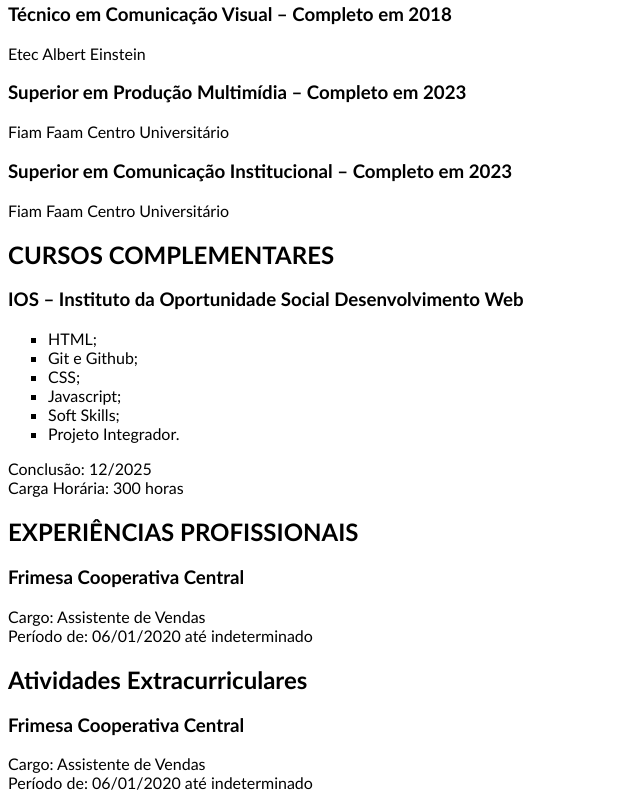
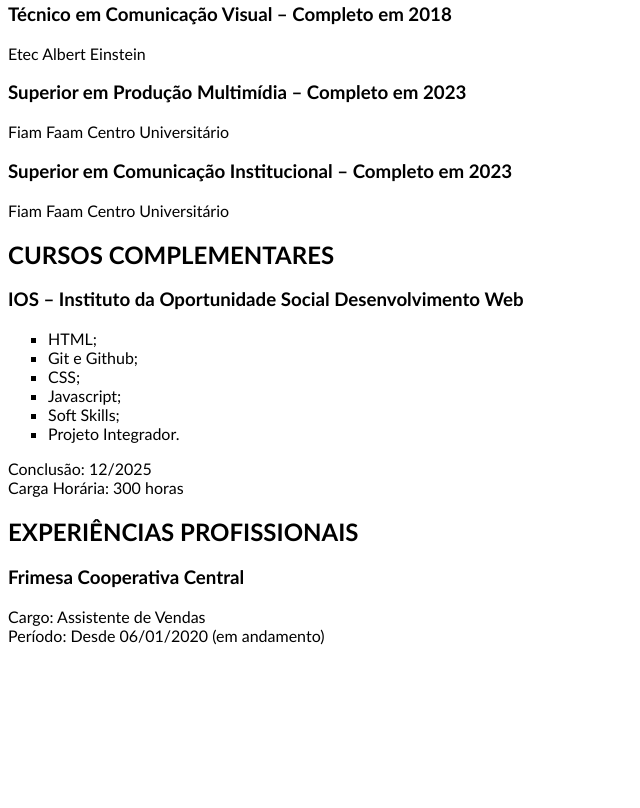
Before and after one commit to jorgedhrr/curriculo-html, a plain HTML site: page index.html in a window 1280 px wide. Shown: the part 351-1159 px from the top of the page, without its empty margins (0-640 px from the left). After the commit the page ends 1012 px from the top, so only its background shows below. Drawn offline with Linux system fonts and the light colour scheme.

Commit message:
Atualizando Currículo no GitHub

```diff
--- a/index.html
+++ b/index.html
@@ -66,17 +66,8 @@
         <section>
             <h2>EXPERIÊNCIAS PROFISSIONAIS</h2>
             <h3>Frimesa Cooperativa Central</h3>
-
             <p>Cargo: Assistente de Vendas<br>
-                Período de: 06/01/2020 até indeterminado</p>
-        </section>
-
-        <section>
-            <h2>Atividades Extracurriculares</h2>
-            <h3>Frimesa Cooperativa Central</h3>
-
-            <p>Cargo: Assistente de Vendas<br>
-                Período de: 06/01/2020 até indeterminado</p>
+                Período: Desde 06/01/2020 (em andamento)</p>
         </section>
 
     </body>
```
Also changed, not shown: img/3da2549d-0718-43c2-8dd8-990c92c4484f.jfif (added).
